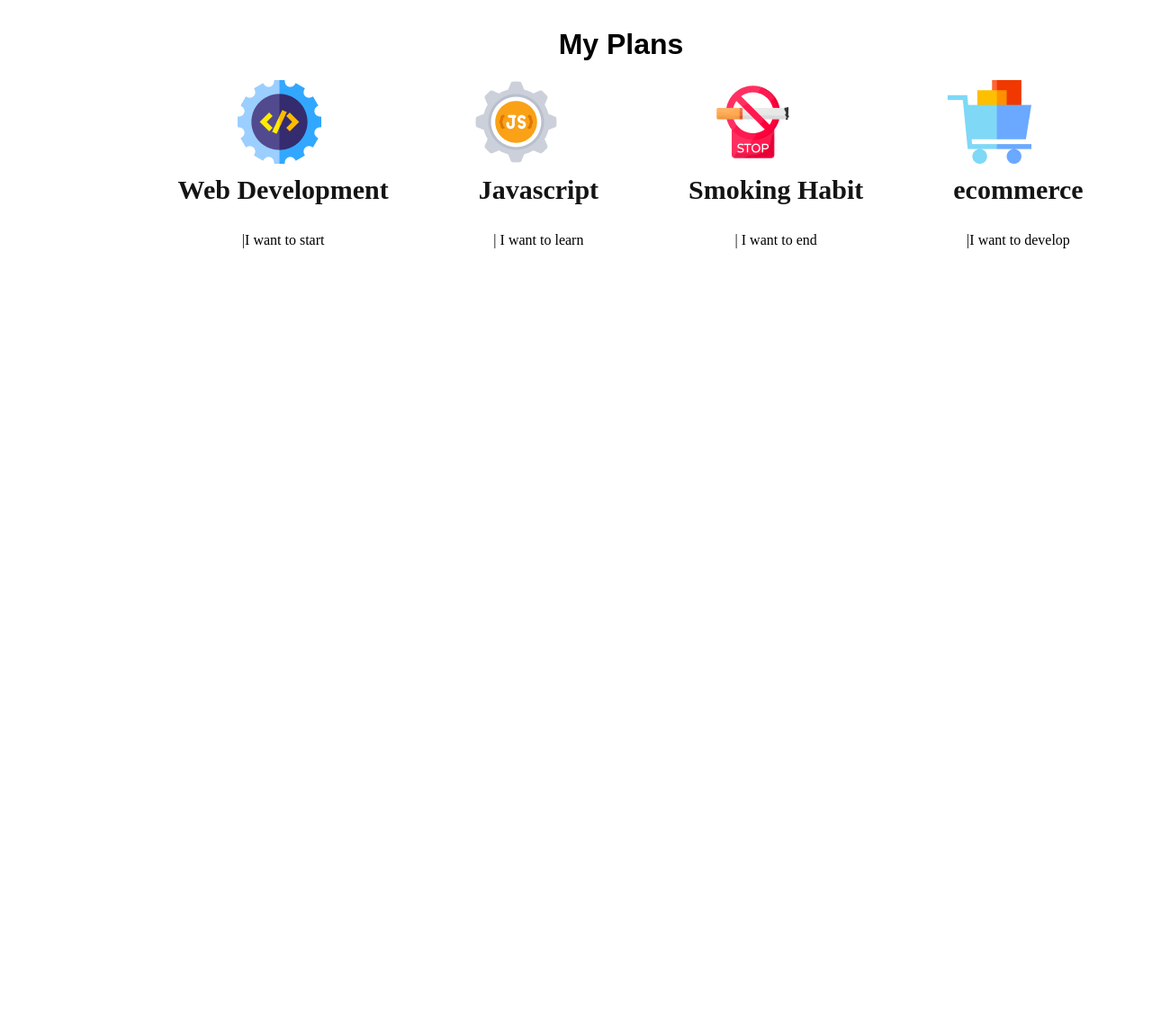
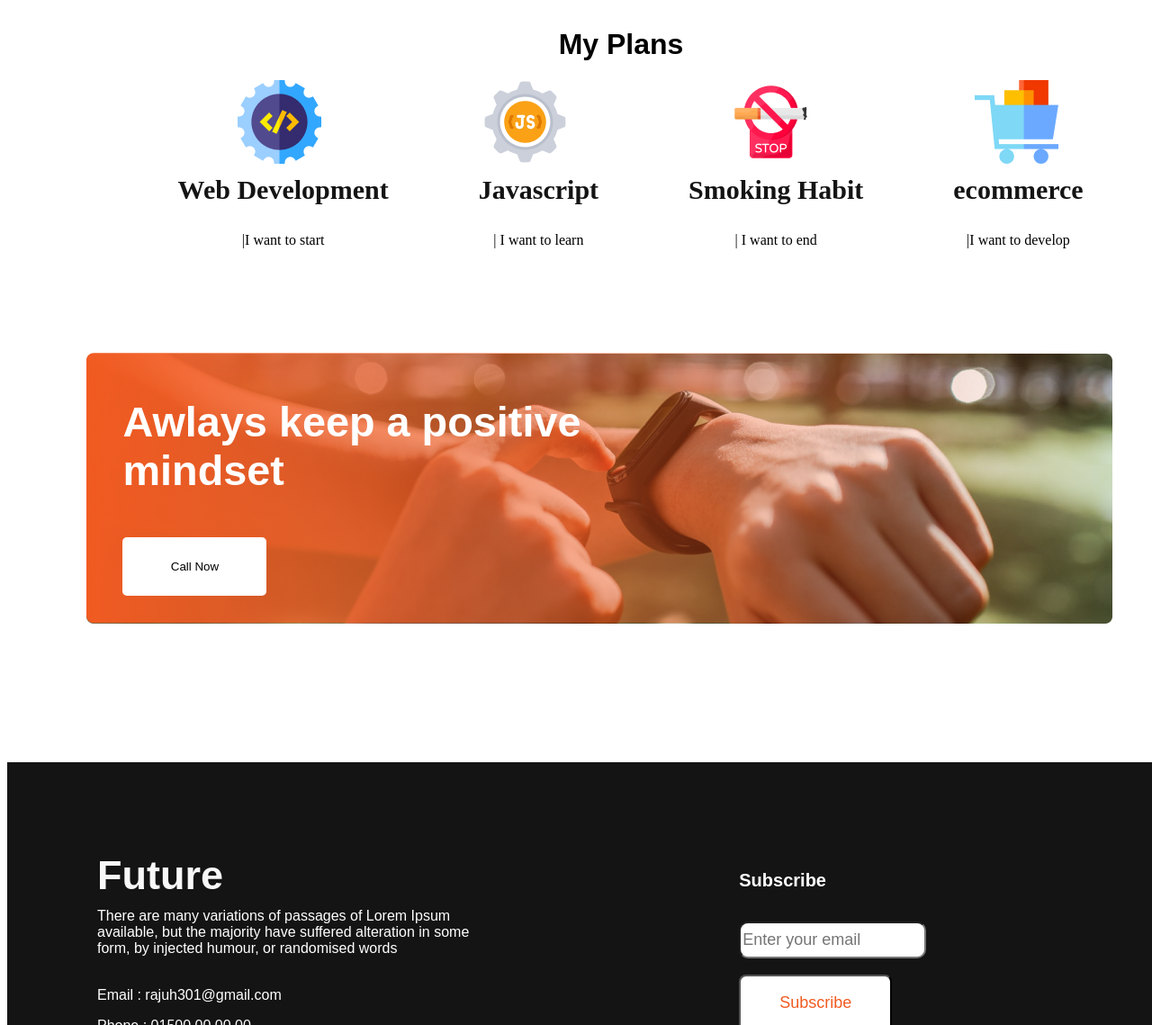
Before and after one commit to rajuh301/assessment-1, a plain HTML site: page index.html in a window 1280 px wide. Shown: the part 1661-2800 px from the top of the page at 90% size. Before the commit the page ends 1961 px from the top, so only its background shows below. Drawn offline with Linux system fonts and the light colour scheme.

Commit message:
final upload

```diff
--- a/index.html
+++ b/index.html
@@ -15,6 +15,7 @@
 
 
             <div class="banner-section">
+                <img src="images/icons/logo.png" alt="">
                 <h1>All Thinks Are <br> Possible If You <br> believe</h1>
 
             <p>There are many variations of passages of Lorem Ipsum <br> available, but the majority have suffered alteration in some <br> form, by injected humour, or randomised words</p>
@@ -41,13 +42,13 @@
         <div class="mor-title">
             <p>Contrary to popular belief, Lorem Ipsum is not <br> simply random text. It has roots in a piece of <br> classical Latin literature from 45 BC, making it over <br> 2000 years old. Richard McClintock.</p>
 
-            <ol>
+            <ul>
                 <li>Contrary to popular belief, is not simply.</li>
                 <li>Contrary to popular belief.</li>
                 <li>Contrary to popular , is not simply.</li>
                 <li>Contrary to popular belief, is not simply.</li>
                 <li>Contrary to popular simply.</li>
-            </ol>
+            </ul>
         </div>
 
 
@@ -111,9 +112,65 @@
             <p>|I want to develop</p>
         </div>
 
+    </section>
+
+    <!-- Image filter -->
 
 
+    <section class="filter-section">
+
+        <div class="bg-img">
+
+        </div>
+
+        <div class="image-filter">
+
+            <img src="images/gradient2.png" alt="">
+
+
+        </div>
+
+        <div class="image-title">
+            <h3>Awlays keep a positive <br> mindset</h3>
+
+            <button>Call Now</button>
+
+        </div>
+
     </section>
+
+    <!-- footer section -->
+
+    <footer>
+        <div class="future">
+
+            <h4>Future</h4>
+
+            <p>There are many variations of passages of Lorem Ipsum <br> available, but the majority have suffered alteration in some <br> form, by injected humour, or randomised words</p><br>
+
+            <p>Email : rajuh301@gmail.com</p>
+            <p>Phone : 01500 00 00 00</p>
+
+        </div>
+<!-- Media icons -->
+        <div class="icone">
+            <img src="images/icons/fb.png" alt="">
+            <img src="images/icons/twitter.png" alt="">
+            <img src="images/icons/youtube.png" alt="">
+        </div>
+
+
+
+
+        <div class="Subscribe">
+            <h5>Subscribe</h5>
+            <input type="email" placeholder="Enter your email" ><br> <br>
+            <button>Subscribe</button>
+
+
+        </div>
+    </footer>
+
 
 
 
--- a/style/style.css
+++ b/style/style.css
@@ -12,12 +12,21 @@
     height:808px;
     padding-bottom:30px;
 
+
+
 }
 
 .banner-section{
     display: block;
     text-align: right;
     position: absolute;
+}
+
+.banner-section img{
+    position: absolute;
+    margin-left: -100%;
+    height: 150px;
+    width: 200px;
 }
 
 .main-section h1{
@@ -103,9 +112,10 @@
 
 .exp{
     display: flex;
-    gap: 170px;
+    gap: 180px;
     position: absolute;
     margin-left: 20%;
+
 }
 
 .exp h3{
@@ -128,3 +138,115 @@
     font-weight: 700;
     font-size: 30px;
 }
+
+
+/* image- filter */
+
+.filter-section{
+    margin-top: 100px;
+    background-image: url('../images/watch.png');
+    display: flex;
+    background-repeat: no-repeat;
+    margin-left: 7%;
+    margin-bottom: 150px;
+}
+
+
+.image-title{
+    font-family: Arial, Helvetica, sans-serif;
+    position: absolute;
+    font-weight: 700;
+    font-size: 40px;
+    color: white;
+    margin-top: 50px;
+    margin-left: 40px;
+}
+
+.image-title button{
+    width: 160px;
+    height: 65px;
+    padding:20px 35px;
+    background-color: white;
+    border-radius: 5px;
+    border-style: none;
+
+}
+
+/* footer section */
+
+footer{
+    background-color: #151414;
+    width: 100%;
+    height: auto;
+    display: flex;
+    gap:300px;
+    color: white;
+    padding: 100px 100px;
+
+}
+
+footer h4{
+    font-family: Arial, Helvetica, sans-serif;
+    font-weight: 700;
+    font-size: 45px;
+    color: #F8F8F8;
+    margin-bottom: 10px;
+
+}
+
+footer p{
+
+    font-family: Arial, Helvetica, sans-serif;
+    color: #FFFFFF;
+    font-size: 16px;
+}
+
+.Subscribe h5{
+    font-family: Arial, Helvetica, sans-serif;
+    font-size: 20px;
+    margin-top: 20px;
+}
+
+.Subscribe input{
+    width: 200px;
+    height: 35px;
+    color: white;
+    border-radius: 10px;
+    font-size: large;
+
+}
+
+.Subscribe button{
+    width: 170px;
+    height: 64px;
+    background-color: white;
+    border-radius: 8px;
+    color: #F15B22;
+    font-size: large;
+}
+
+
+
+
+/* Media icons */
+.icone{
+    position: absolute;
+    margin-top:17%;
+
+    display: flex;
+    height:30px;
+    gap: 10px;
+
+}
+
+/* li style */
+
+.person li{
+    list-style: none;
+    margin-left: -45px;
+
+}
+.person li:before{
+    content: "\221A";
+
+}
```
Also changed, not shown: images/icons/logo.png (added).
